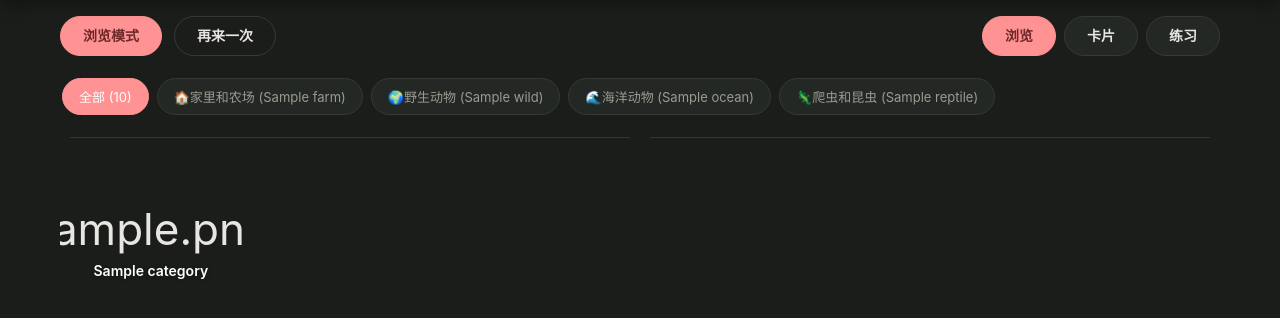
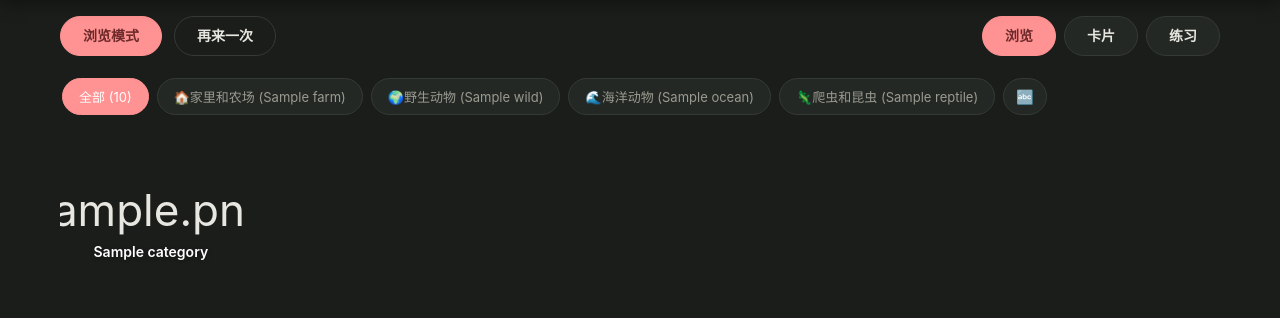
Before and after one commit to Simiely/learning-platform, a Django app: template templates/category_browse.html in a window 1280 px wide. Shown: the part 53-371 px from the top of the page. Run offline with Django 5.2, Linux system fonts and the light colour scheme; tables that the repository leaves empty hold one stand-in row (values such as "Sample post"); the template is opened without the code that fills it: values that come from a table or form of the project are taken from there, most other values are stand-ins (such as "Sample title", 1, 10 or a date in 2020).

Commit message:
feat: letter divider toggle button (default off)

```diff
--- a/static/css/browse.css
+++ b/static/css/browse.css
@@ -44,6 +44,17 @@
 }
 
 .group-tab.active {
+    background: var(--primary);
+    color: #fff;
+    border-color: var(--primary);
+}
+
+/* 字母分隔开关按钮 */
+.group-tab.letter-toggle {
+    padding: 8px 12px;
+    font-size: 14px;
+}
+.group-tab.letter-toggle.active {
     background: var(--primary);
     color: #fff;
     border-color: var(--primary);
--- a/templates/category_browse.html
+++ b/templates/category_browse.html
@@ -30,6 +30,7 @@
     <button class="group-tab" data-group="wild" onclick="filterGroup(this, 'wild')">🌍<span class="gt-label">野生动物 ({{ group_counts.wild }})</span></button>
     <button class="group-tab" data-group="ocean" onclick="filterGroup(this, 'ocean')">🌊<span class="gt-label">海洋动物 ({{ group_counts.ocean }})</span></button>
     <button class="group-tab" data-group="reptile" onclick="filterGroup(this, 'reptile')">🦎<span class="gt-label">爬虫和昆虫 ({{ group_counts.reptile }})</span></button>
+    <button class="group-tab letter-toggle" id="letter-toggle" onclick="toggleLetters(this)" title="字母分隔">🔤</button>
 </div>
 
 <div class="browse-grid" id="browse-grid-{{ category.slug }}">
@@ -114,6 +115,40 @@
         fetch('/api/mark-viewed/' + id + '/', {method:'POST', headers:{'X-CSRFToken':'{{ csrf_token }}'}}).catch(function(){});
     };
 
+    // ---- 字母分隔开关（默认关闭）----
+    var lettersEnabled = false;
+
+    function updateLetterDividers() {
+        var grid = document.getElementById('browse-grid-' + slug);
+        if (!lettersEnabled) {
+            grid.querySelectorAll('.b-letter-divider').forEach(function(dv) {
+                dv.style.display = 'none';
+            });
+            return;
+        }
+        // 字母分隔块：只有当它后面还有可见的瓷砖时才显示
+        var visibleLetters = new Set();
+        grid.querySelectorAll('.b-tile').forEach(function(tile) {
+            if (tile.style.display !== 'none') {
+                // 找到它前面最近的一个字母块
+                var prev = tile.previousElementSibling;
+                while (prev && !prev.classList.contains('b-letter-divider')) {
+                    prev = prev.previousElementSibling;
+                }
+                if (prev) visibleLetters.add(prev.getAttribute('data-letter'));
+            }
+        });
+        grid.querySelectorAll('.b-letter-divider').forEach(function(dv) {
+            dv.style.display = visibleLetters.has(dv.getAttribute('data-letter')) ? '' : 'none';
+        });
+    }
+
+    window.toggleLetters = function(btn) {
+        lettersEnabled = !lettersEnabled;
+        btn.classList.toggle('active', lettersEnabled);
+        updateLetterDividers();
+    };
+
     // ---- 分组过滤 ----
     window.filterGroup = function(btn, group) {
         // 切换 active 样式（选中按钮会显示文字）
@@ -132,22 +167,12 @@
             }
         });
 
-        // 字母分隔块：只有当它后面还有可见的瓷砖时才显示
-        var visibleLetters = new Set();
-        grid.querySelectorAll('.b-tile').forEach(function(tile) {
-            if (tile.style.display !== 'none') {
-                // 找到它前面最近的一个字母块
-                var prev = tile.previousElementSibling;
-                while (prev && !prev.classList.contains('b-letter-divider')) {
-                    prev = prev.previousElementSibling;
-                }
-                if (prev) visibleLetters.add(prev.getAttribute('data-letter'));
-            }
-        });
-        grid.querySelectorAll('.b-letter-divider').forEach(function(dv) {
-            dv.style.display = visibleLetters.has(dv.getAttribute('data-letter')) ? '' : 'none';
-        });
+        // 字母分隔块联动
+        updateLetterDividers();
     };
+
+    // 初始化：字母分隔默认关闭
+    updateLetterDividers();
 })();
 </script>
 {% endblock %}
```
